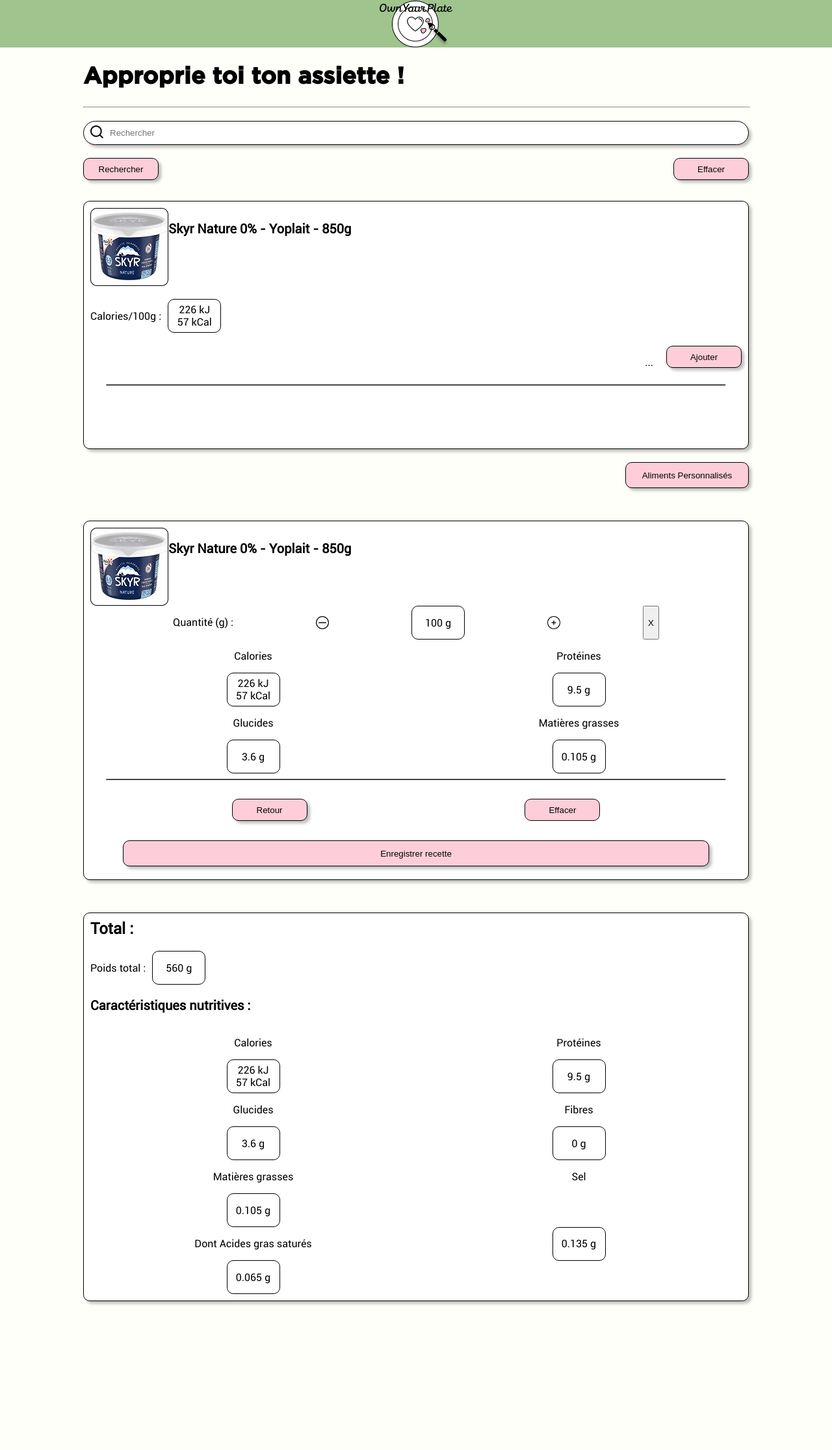
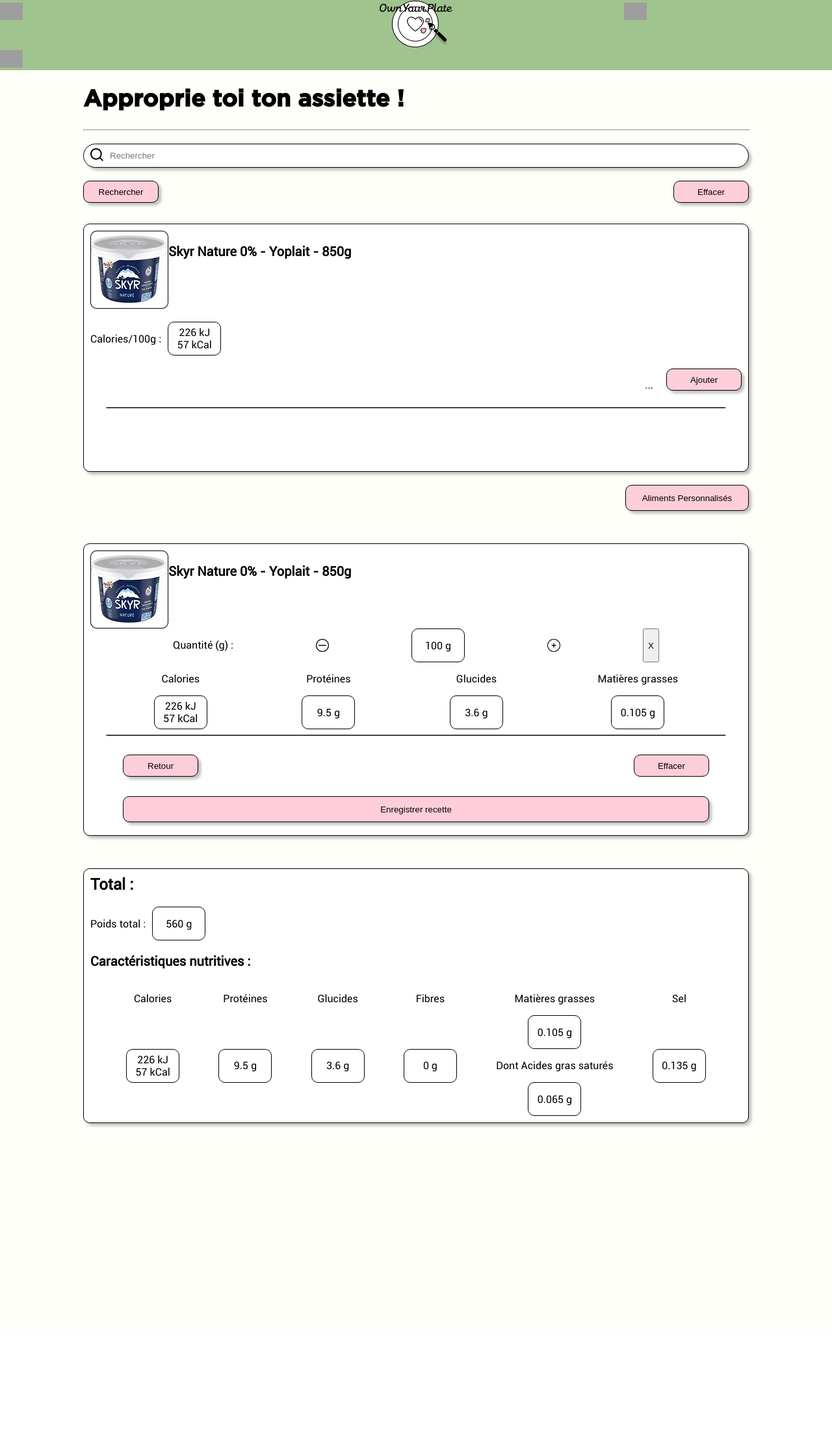
Before and after one commit to ChangesGit/OwnYourPlate, a PHP site: page / in a window 1280 px wide. Shown: the top 2231 px of the page at 65% size. After the commit the page ends 1735 px from the top, so only its background shows below. Run offline with PHP 8.4, Linux system fonts and the light colour scheme; grey boxes are pictures that could not be loaded.

Commit message:
dev: version à montrer à Jeff

```diff
--- a/index.html
+++ b/index.html
@@ -8,8 +8,10 @@
 </head>
 <body>
     <header>
-        <img src="./assets/images/mobile-logo.png" alt="Logo OwnYourPlate">
-
+        <img class = "header-icon" src="./assets/images/burger-menu.svg" alt="Icône menu burger">
+        <img class = "mobile-logo" src="./assets/images/mobile-logo.png" alt="Logo OwnYourPlate">
+        <img class = "header-icon" src="./assets/images/language-icon.svg" alt="Icône langue">
+        <img class = "header-icon" src="./assets/images/user-icon.svg" alt="Icône Utilisateur">
     </header>
     <main>
         <h1>Approprie toi ton assiette !</h1>
--- a/styles/style.css
+++ b/styles/style.css
@@ -115,6 +115,7 @@ main {
     flex-direction: column;
     align-items: center;
     justify-content: center;
+    justify-self: flex-start;
     margin: 0;
     height: 50px;
     width: 80px;
@@ -127,10 +128,15 @@ main {
 
 header {
     background-color: #9FC48E;
+    display: grid;
+    grid-template-columns: 1fr 2fr 1fr;
     margin: 0;
-    & img {
+    & .mobile-logo {
         display: block;
         margin: auto;
+    }
+    & :nth-child(3) {
+
     }
 }
 
@@ -174,17 +180,22 @@ form button[type = "reset"] {
 }
 
 .item-infos-grid {
-    display: grid;
-    grid-template-columns: 1fr 1fr;
-    /* justify-content: space-around;
+    display: flex;
+    justify-content: space-around;
     flex-wrap: wrap;
     margin-left: 25px;
-    margin-right: 25px; */
+    margin-right: 25px;
 }
 
 .icon-img {
     width: 20px;
     height: 20px;
+    object-fit: contain;
+}
+
+.header-icon {
+    width: 35px;
+    height: 35px;
     object-fit: contain;
 }
 
@@ -230,7 +241,7 @@ hr {
     & > div {
         justify-self: center;
         display: flex;
-        justify-content: space-around;
+        justify-content: space-between;
         width: 100%;
     }
     & > button {
```
Also changed, not shown: assets/images/burger-menu.svg (added), assets/images/language-icon.svg (added), assets/images/user-icon.svg (added).
